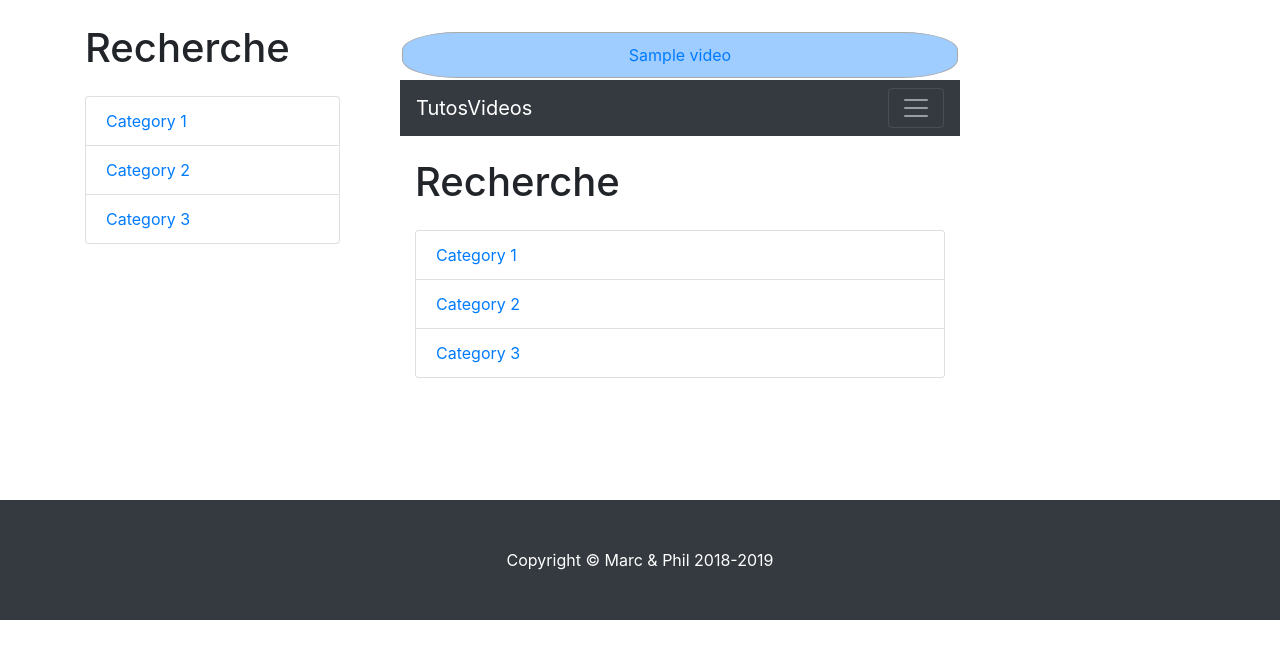
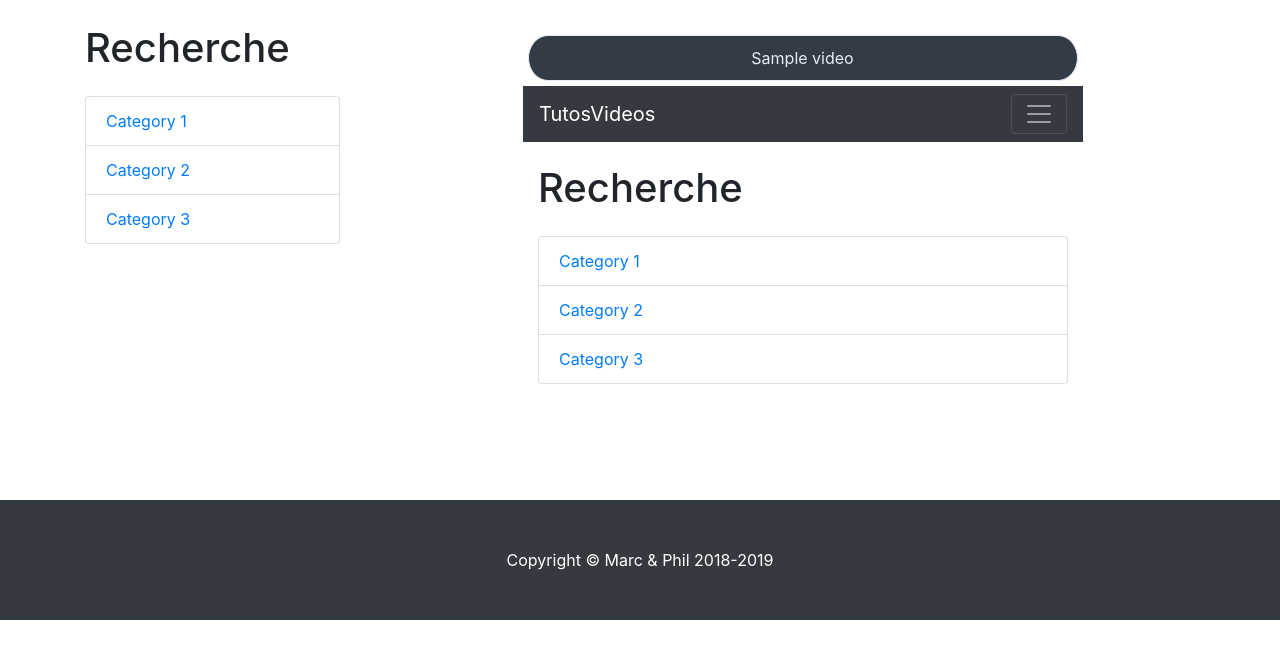
Before and after one commit to youngblood67/OnlineTutorialsLibrary, a PHP site: page /index.php?p=recherche in a window 1280 px wide. Shown: the part 56-715 px from the top of the page. Run offline with PHP 8.4, Linux system fonts and the light colour scheme; tables that the repository leaves empty hold one stand-in row (values such as "Sample post").

Commit message:
Test III provisoire affichage video Youtube (sorry)

```diff
--- a/pages/recherche.php
+++ b/pages/recherche.php
@@ -40,8 +40,8 @@
         <!-- /.col-lg-3 -->
 
         <div class="col-lg-9">
-            <div id="listing" class="row">
-                <ul style="margin: 10px 5px">
+            <div id="listing" class="row justify-content-center">
+                <ul>
                     <?php foreach ($db->query('SELECT * FROM video','App\Tables\Video') as $vid): ?>
 
                        <a href="<?= $vid->getUrl(); ?>"> <li><?= $vid->getTitle(); ?></li>
--- a/public/css/style-recherche.css
+++ b/public/css/style-recherche.css
@@ -1,7 +1,6 @@
 #listing{
-    padding-top: 20px;
+    padding-top: 30px;
     min-height: 500px;
-    /*background-color: #9fcdff;*/
 }
 
 a:link
@@ -9,15 +8,15 @@ a:link
     text-decoration:none;
 }
 
-#listing li{
-    background-color: #9fcdff;
+#listing ul li{
     padding: 10px;
-    border: 1px solid darkgray;
-    border-radius: 10% / 40%;
+    color: #e8edf4;
+    border: 1px solid #e8edf4;
+    background-color: #333b47;
+    margin: 5px;
+    border-radius: 5% / 70%;
     list-style: none;
-    margin: 2px;
     text-align: center;
-
 }
 
 #listing li:hover{
```
